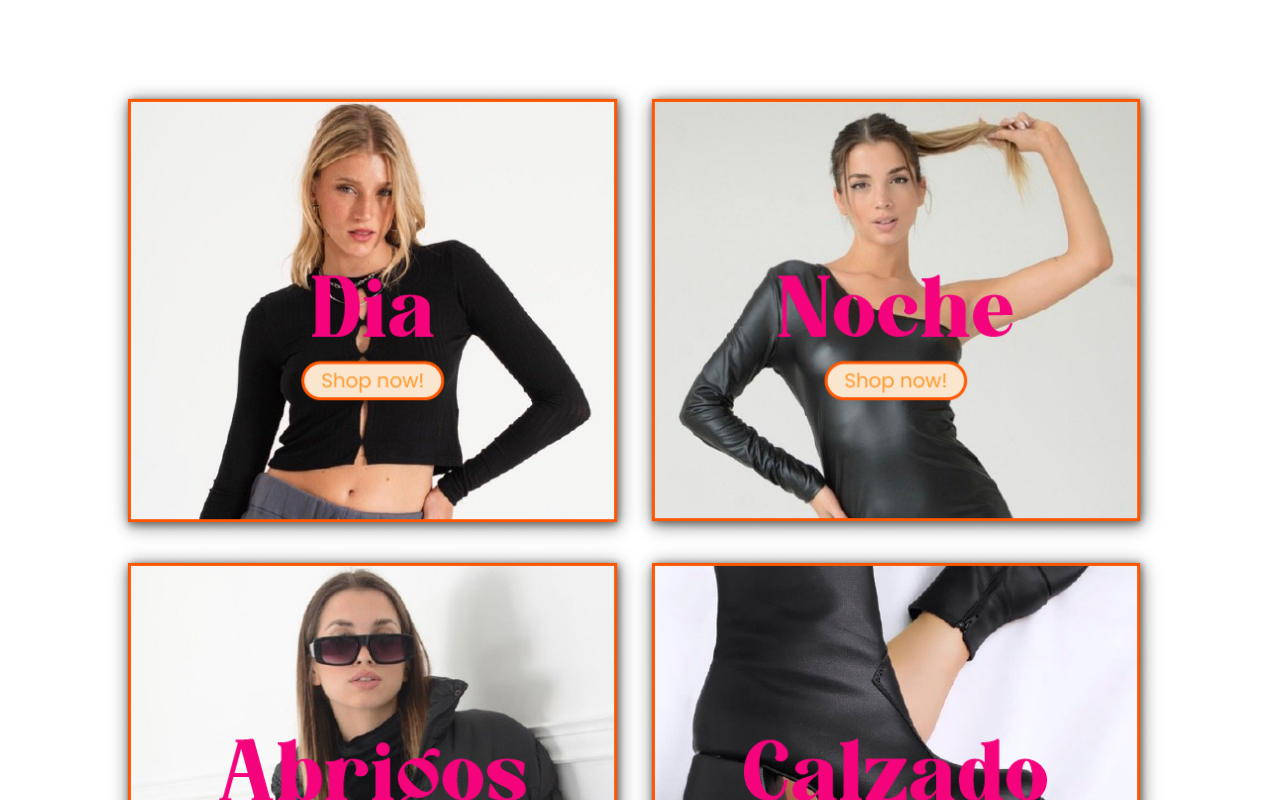
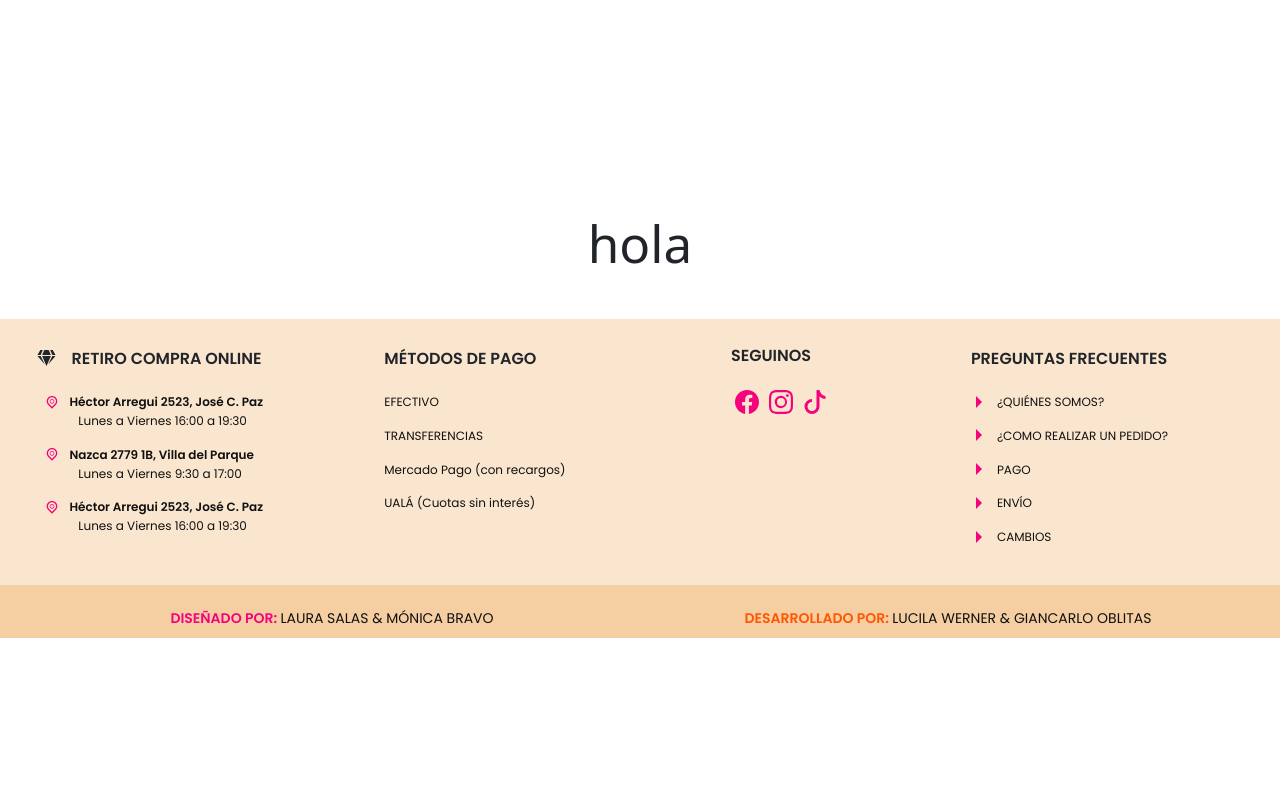
Before and after one commit to lulikwerner/Oly-Indumentaria, a React (Vite) app in the folder oyl/: page /PreguntasFrecuentes in a window 1280 px wide. Shown: the top 800 px of the page. Built offline with nearby package versions, Linux system fonts and the light colour scheme.

Commit message:
link footer ok

```diff
--- a/oyl/src/App.jsx
+++ b/oyl/src/App.jsx
@@ -2,6 +2,8 @@ import './App.css'
 import Footer from './components/Footer/Footer'
 import CustomContainer from './components/Container/Container'
 import { BrowserRouter, Route, Routes, Navigate } from "react-router-dom";
+import "bootstrap/dist/css/bootstrap.min.css";
+import FAQS from "./components/FAQS/FAQS"
 
 function App() {
 
@@ -9,7 +11,16 @@ function App() {
   return (
 
     <BrowserRouter>
-        <CustomContainer/>
+    <Routes>
+    <Route
+            path="/"
+            element={
+              <CustomContainer/>
+            }
+          />
+       <Route path="*" element={<Navigate to="/" />} />
+       <Route path="/PreguntasFrecuentes" element={<FAQS/>} />
+        </Routes>
         <Footer className="footer-container" />
       </BrowserRouter>
 
--- /dev/null
+++ b/oyl/src/components/FAQS/FAQS.jsx
@@ -0,0 +1,9 @@
+
+
+const FAQS = () => {
+  return (
+ <h1>hola</h1>
+  );
+};
+
+export default FAQS;
--- a/oyl/src/components/Favoritos/Favoritos.css
+++ b/oyl/src/components/Favoritos/Favoritos.css
@@ -17,7 +17,7 @@
 
   .favoritos-col {
     width: 25%;
-    margin: 0 10px;
+    margin: 10px 10px;
 
   }
   .flor{
--- a/oyl/src/components/FavoritosContainer/FavoritosContainer.css
+++ b/oyl/src/components/FavoritosContainer/FavoritosContainer.css
@@ -1,3 +1,5 @@
 .titleFavs{
     color:F5037C;
+    margin-top: 3%;
+
 }
--- a/oyl/src/components/Footer/Footer.css
+++ b/oyl/src/components/Footer/Footer.css
@@ -25,7 +25,7 @@
     font-family: 'Poppins', sans-serif;
 }
 .tit{
-    margin-top: 10%;
+    margin-top: 14%;
     font-size: 16px;
     font-family: 'Poppins', sans-serif;
     white-space: nowrap;
@@ -88,7 +88,6 @@ p {
     position: absolute;
   }
 
-
   .bottom{
     font-Size: 14px;
 
--- a/oyl/src/components/Footer/Footer.jsx
+++ b/oyl/src/components/Footer/Footer.jsx
@@ -3,7 +3,8 @@ import '../Footer/Footer.css';
 import 'bootstrap/dist/css/bootstrap.css';
 import { TiLocationOutline } from 'react-icons/ti';
 import { BsFacebook, BsInstagram, BsTiktok } from 'react-icons/bs'
-import {GoTriangleRight} from 'react-icons/go'
+import {GoTriangleRight} from 'react-icons/go';
+import { Link } from "react-router-dom";
 
 
 
@@ -84,33 +85,33 @@ function Footer() {
               <h6 className="text-uppercase fw-bold mb-4 titR ">PREGUNTAS FRECUENTES</h6>
               <p className="faq-item">
               <GoTriangleRight className="location-icon" />
-                <a href="#" className="text-reset">
+                <Link to={`/PreguntasFrecuentes`} className="text-reset">
                 ¿QUIÉNES SOMOS?
-                </a>
+                </Link>
               </p>
               <p className="faq-item">
               <GoTriangleRight className="location-icon" />
-                <a href="#" className="text-reset">
+              <Link to={`/PreguntasFrecuentes`} className="text-reset">
                 ¿COMO REALIZAR UN PEDIDO?
-                </a>
+                </Link>
               </p>
               <p className="faq-item">
               <GoTriangleRight className="location-icon" />
-                <a href="#" className="text-reset">
+              <Link to={`/PreguntasFrecuentes`} className="text-reset">
                   PAGO
-                </a>
+                  </Link>
               </p>
               <p className="faq-item">
               <GoTriangleRight className="location-icon" />
-                <a href="#" className="text-reset">
+              <Link to={`/PreguntasFrecuentes`} className="text-reset">
                   ENVÍO
-                </a>
+                  </Link>
               </p>
               <p>
               <GoTriangleRight className="location-icon" />
-                <a href="#" className="text-reset">
+              <Link to={`/PreguntasFrecuentes`} className="text-reset">
                   CAMBIOS
-                </a>
+                  </Link>
               </p>
             </div>
           </div>
--- a/oyl/src/components/Item/Item.css
+++ b/oyl/src/components/Item/Item.css
@@ -1,6 +1,6 @@
 .card {
   background: none;
-  border: none;
+  border: none !important;
   width: 101%;
   margin-bottom: 2%;
 }
```
